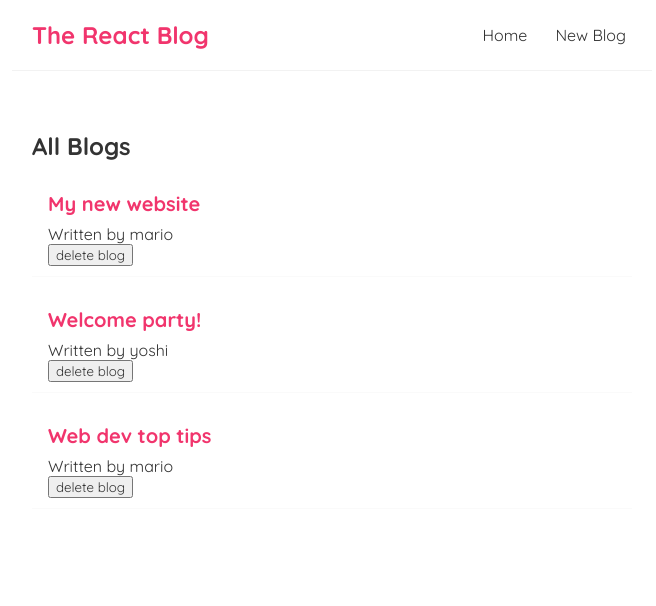
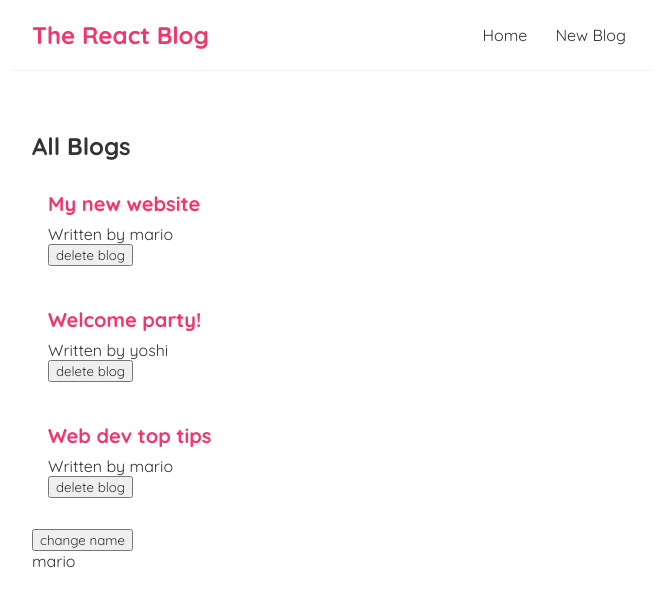
Before and after one commit to nayana-vinod/all-blogs, a React (Create React App) app: page / in a window 1280 px wide. Shown: the top 606 px of the page, without its empty margins (308-964 px from the left). Built offline with nearby package versions, Linux system fonts and the light colour scheme.

Commit message:
useEffect dependency

```diff
--- a/src/Home.js
+++ b/src/Home.js
@@ -8,29 +8,37 @@
         { title: 'Web dev top tips', body: 'lorem ipsum...', author: 'mario', id: 3 }
     ]);
 
+    const [name, setName] = useState('mario');
+
     const handleDelete = (id) => {
         const newBlogs = blogs.filter(blog => blog.id !== id);
         setBlogs(newBlogs);
     }
 
-    // can be used for fetching data
     // runs the function on every render of the component
     useEffect(()=>{
         console.log('use effect run')
-        // on changing the data, because of useState the component is re-rendered
-        // and useEffect is run on every re-render
+        console.log(name);
+        // use depenedency array if run the fn for only first initial render
+    // }, []);
+    // second argument to useEffect() fn is an empty dependency array if no dependency
 
-        console.log(blogs);
-        // do not crud data here causes infinite loop because crud updates states => rerenders component =>
-        // runs useEffect again => crud data => updates state => rerender => useState again
-    })
+    },[name]);
+    // with name as a dependency => if state of name changed => render using setName => run the function on render
+
+    // button multiple times wont change the state as the updated data is louis now, and hence no more updating to louis again
+    // ie useEffect will be run once only for the button to change name
 
     return (
         <div className="home">
-            {/* handleDelete function is passed as a prop to src/BlogList.js */}
             <BlogList blogs={ blogs } title="All Blogs" handleDelete={handleDelete}/>
+            <button onClick={() => setName('louis')}>change name</button>
+            <p>{ name }</p>
         </div>
      );
 }
 
 export default Home;
+
+// useEffect runs twice on refresh
+// must be first initial render and another render for idk why
```
